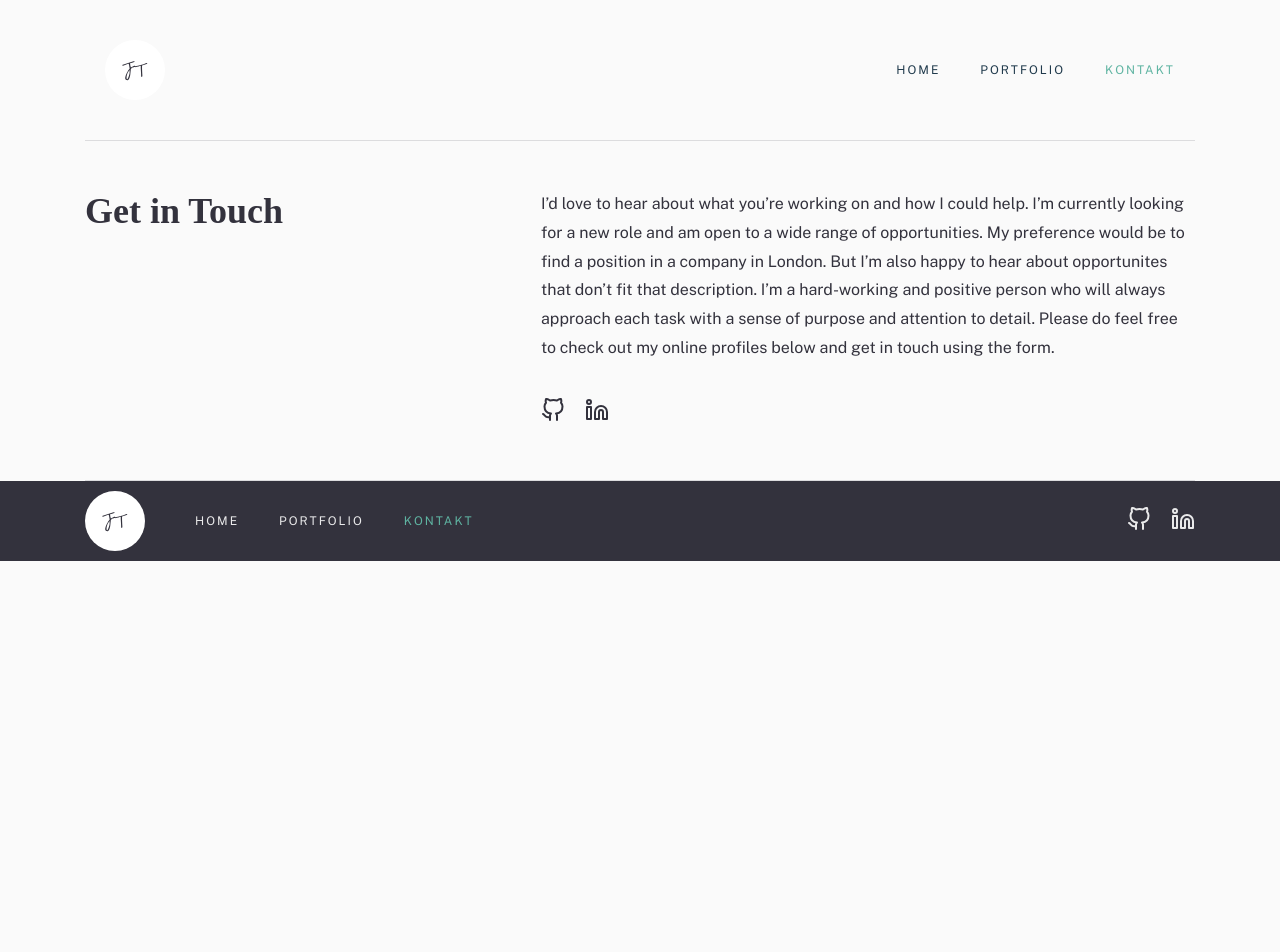
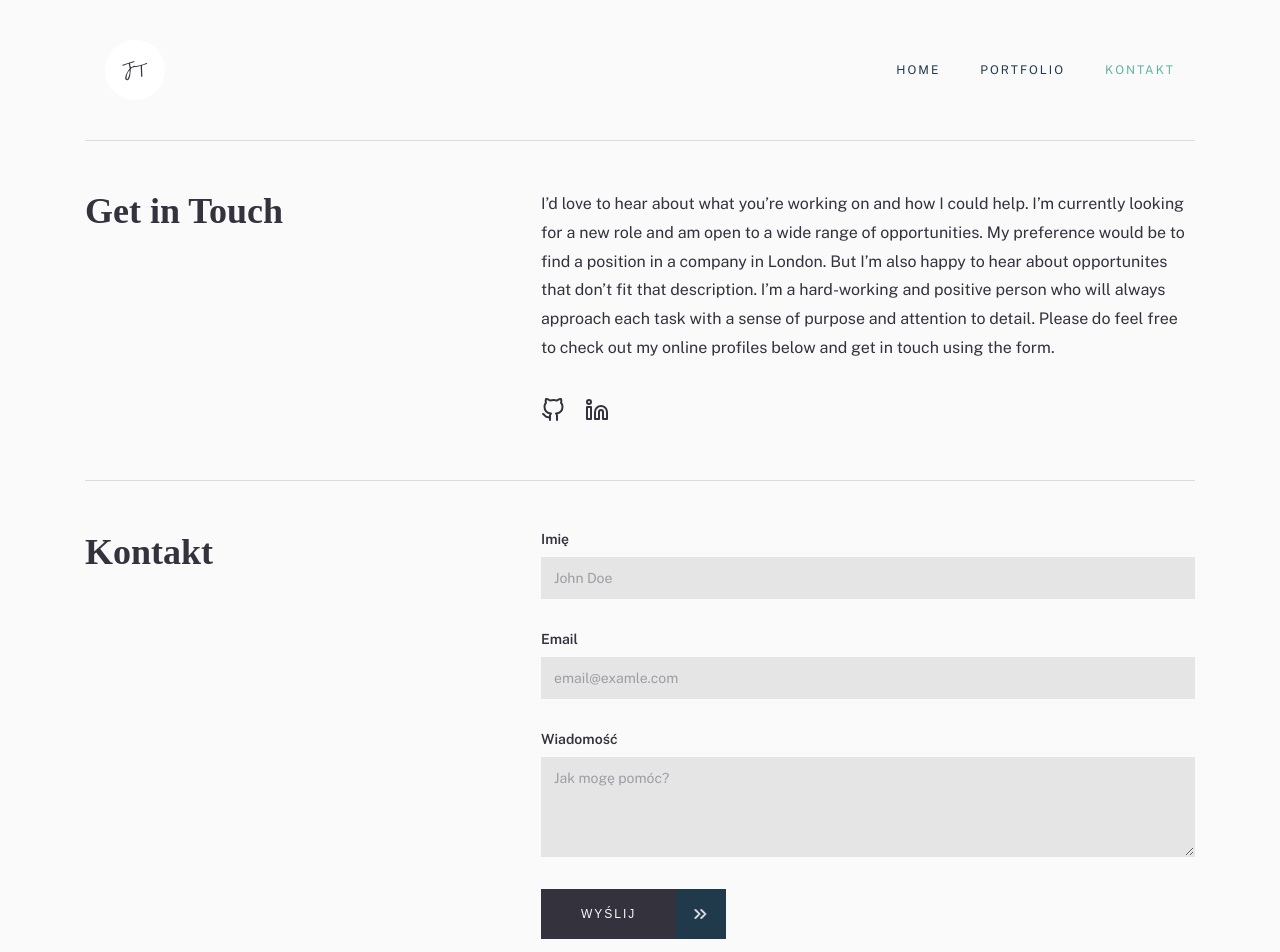
Before and after one commit to jarekTerejko/my-website, a React (Create React App) app: page /contact in a window 1280 px wide. Shown: the top 952 px of the page. Before the commit the page ends 800 px from the top, so only its background shows below. Built offline with nearby package versions, Linux system fonts and the light colour scheme; a web font is replaced by a local one.

Commit message:
add contact page

```diff
--- a/public/index.html
+++ b/public/index.html
@@ -23,9 +23,15 @@
       work correctly both with client-side routing and a non-root public URL.
       Learn how to configure a non-root public URL by running `npm run build`.
     -->
-    <title>React App</title>
+    <title>Jarosław Terejko Front-end Developer</title>
   </head>
   <body>
+     <!-- A little help for the Netlify post-processing bots -->
+    <form name="contact" netlify netlify-honeypot="bot-field" hidden>
+      <input type="text" name="name" />
+      <input type="text" name="email" />
+      <textarea name="msg"></textarea>
+    </form>
     <noscript>You need to enable JavaScript to run this app.</noscript>
     <div id="root"></div>
     <!--
--- /dev/null
+++ b/src/components/SectionContactForm/SectionFormElements.js
@@ -0,0 +1,118 @@
+import styled, { keyframes } from "styled-components";
+import { Button } from "../Button/ButtonElements";
+
+export const ContactFormWrapper = styled.div`
+  padding: 5rem 0;
+`;
+
+export const ContactFormCols = styled.div`
+  display: grid;
+  grid-template-columns: repeat(5, 1fr);
+  gap: 30px;
+
+  @media screen and (max-width: 650px) {
+    display: block;
+  }
+`;
+
+export const ContactFormColLeft = styled.div`
+  grid-column: 1/3;
+`;
+
+export const ContactFormColRight = styled.div`
+  grid-column: 3/6;
+`;
+
+export const ContactFormEl = styled.form``;
+
+export const ContactFormRow = styled.div`
+  margin-bottom: 3.2rem;
+  position: relative;
+`;
+
+export const ContactFormLabel = styled.label`
+  display: block;
+  font-size: 1.4rem;
+  font-weight: var(--weight-semiBold);
+  margin-bottom: 1rem;
+`;
+
+export const ContactFormTextInput = styled.input`
+  display: block;
+  width: 100%;
+  padding: 1.2rem;
+  border: 1px solid transparent;
+  background: var(--color-form-input-bg);
+  color: var(--color-grayish-dark-blue);
+  transition: var(--transition) border-color;
+  font-family: var(--font-family-sans);
+  font-size: 1.4rem;
+  outline: none;
+
+  &::placeholder {
+    color: var(--color-form-input-place-holder);
+  }
+
+  &:focus {
+    border-color: var(--color-cyan);
+  }
+`;
+
+export const ContactFormErrorMsg = styled.span`
+  color: var(--color-red);
+  display: block;
+  font-size: 1.2rem;
+  position: absolute;
+  left: 0;
+  bottom: -15px;
+`;
+
+export const ContactFormTextarea = styled.textarea`
+  display: block;
+  background: var(--color-form-input-bg);
+  font-family: var(--font-family-sans);
+  font-size: 1.4rem;
+  color: var(--color-grayish-dark-blue);
+  padding: 1.2rem;
+  width: 100%;
+  border: 1px solid transparent;
+  min-height: 10rem;
+  outline: none;
+  transition: var(--transition) border-color;
+
+  &::placeholder {
+    color: var(--color-form-input-place-holder);
+  }
+
+  &:focus {
+    border-color: var(--color-cyan);
+  }
+`;
+
+const moveRightLeft = keyframes`
+  from {
+    transform: translateX(1px);
+  }
+  to {
+    transform: translateX(-1px);
+  }
+`;
+
+export const ChevronsRightIcon = styled.img`
+  margin-left: 4rem;
+  margin-right: 0;
+  padding: 0 1.5rem;
+  animation: ${moveRightLeft} 0.5s linear infinite alternate;
+`;
+
+export const ContactFormSubmitBtn = styled(Button)`
+  border: none;
+  padding: 1.5rem 0 1.5rem 4rem;
+  cursor: pointer;
+  outline: none;
+
+  &::before {
+    right: 0;
+    left: unset;
+  }
+`;
--- /dev/null
+++ b/src/components/SectionContactForm/index.js
@@ -0,0 +1,142 @@
+import React, { useState } from "react";
+import { HeroHeading } from "../Hero/HeroElements";
+import { WrapperEl } from "../Wrapper/WrapperElement";
+import {
+  ContactFormColLeft,
+  ContactFormColRight,
+  ContactFormCols,
+  ContactFormErrorMsg,
+  ContactFormLabel,
+  ContactFormRow,
+  ContactFormTextarea,
+  ContactFormTextInput,
+  ContactFormWrapper,
+  ContactFormEl,
+  ContactFormSubmitBtn,
+  ChevronsRightIcon,
+} from "./SectionFormElements";
+import ChevronsIcon from "../../images/contact/chevrons-right.svg";
+const ContactForm = () => {
+  const [inputValues, setInputValues] = useState({
+    firstName: "",
+    email: "",
+    msg: "",
+  });
+  const [isSubmited, setIsSubmited] = useState(false);
+
+  const encode = (data) => {
+    return Object.keys(data)
+      .map(
+        (key) => encodeURIComponent(key) + "=" + encodeURIComponent(data[key])
+      )
+      .join("&");
+  };
+
+  const handleInputChange = (e) => {
+    if (isSubmited) {
+      setIsSubmited(false);
+    }
+    setInputValues({ ...inputValues, [e.target.name]: e.target.value });
+  };
+
+  const isMailValid = (email) => {
+    return /^(("[\w-\s]+")|([\w-]+(?:\.[\w-]+)*)|("[\w-\s]+")([\w-]+(?:\.[\w-]+)*))(@((?:[\w-]+\.)*\w[\w-]{0,66})\.([a-z]{2,6}(?:\.[a-z]{2})?)$)|(@\[?((25[0-5]\.|2[0-4][0-9]\.|1[0-9]{2}\.|[0-9]{1,2}\.))((25[0-5]|2[0-4][0-9]|1[0-9]{2}|[0-9]{1,2})\.){2}(25[0-5]|2[0-4][0-9]|1[0-9]{2}|[0-9]{1,2})\]?$)/i.test(
+      email
+    );
+  };
+
+  const handleSubmit = (e) => {
+    setIsSubmited(true);
+    if (
+      !inputValues.firstName ||
+      !inputValues.email ||
+      !inputValues.msg ||
+      !isMailValid(inputValues.email)
+    ) {
+      e.preventDefault();
+    } else {
+      fetch("/", {
+        method: "POST",
+        headers: { "Content-Type": "application/x-www-form-urlencoded" },
+        body: encode({ "form-name": "contact", ...inputValues }),
+      })
+        .then(() => alert("Success!"))
+        .catch((error) => alert(error));
+
+      e.preventDefault();
+    }
+  };
+
+  return (
+    <ContactFormWrapper>
+      <WrapperEl>
+        <ContactFormCols>
+          <ContactFormColLeft>
+            <HeroHeading as="h2">Kontakt</HeroHeading>
+          </ContactFormColLeft>
+          <ContactFormColRight>
+            <ContactFormEl onSubmit={handleSubmit}>
+              <ContactFormRow>
+                <ContactFormLabel htmlFor="firstName">Imię</ContactFormLabel>
+                <ContactFormTextInput
+                  type="text"
+                  name="firstName"
+                  value={inputValues.firstName}
+                  onChange={(e) => handleInputChange(e)}
+                  placeholder="John Doe"
+                />
+                {isSubmited && !inputValues.firstName && (
+                  <ContactFormErrorMsg>
+                    To pole nie może pozostać puste
+                  </ContactFormErrorMsg>
+                )}
+              </ContactFormRow>
+              <ContactFormRow>
+                <ContactFormLabel htmlFor="email">Email</ContactFormLabel>
+                <ContactFormTextInput
+                  type="text"
+                  name="email"
+                  value={inputValues.email}
+                  onChange={(e) => handleInputChange(e)}
+                  placeholder="email@examle.com"
+                />
+                {isSubmited && !inputValues.email && (
+                  <ContactFormErrorMsg>
+                    To pole nie może pozostać puste
+                  </ContactFormErrorMsg>
+                )}
+                {isSubmited &&
+                  inputValues.email &&
+                  !isMailValid(inputValues.email) && (
+                    <ContactFormErrorMsg>
+                      Sprawdź poprawność podanego adresu email
+                    </ContactFormErrorMsg>
+                  )}
+              </ContactFormRow>
+              <ContactFormRow>
+                <ContactFormLabel htmlFor="msg">Wiadomość</ContactFormLabel>
+                <ContactFormTextarea
+                  value={inputValues.msg}
+                  onChange={(e) => handleInputChange(e)}
+                  name="msg"
+                  placeholder="Jak mogę pomóc?"
+                ></ContactFormTextarea>
+                {isSubmited && !inputValues.msg && (
+                  <ContactFormErrorMsg>
+                    To pole nie może pozostać puste
+                  </ContactFormErrorMsg>
+                )}
+              </ContactFormRow>
+              <ContactFormSubmitBtn type="submit" as="button">
+                Wyślij
+                <ChevronsRightIcon src={ChevronsIcon} />
+              </ContactFormSubmitBtn>
+            </ContactFormEl>
+          </ContactFormColRight>
+        </ContactFormCols>
+      </WrapperEl>
+    </ContactFormWrapper>
+  );
+};
+
+export default ContactForm;
--- a/src/components/SectionContactIntro/SectionIntroElements.js
+++ b/src/components/SectionContactIntro/SectionIntroElements.js
@@ -10,6 +10,10 @@ export const ContactIntroCols = styled.section`
   grid-template-columns: repeat(5, 1fr);
   gap: 30px;
   position: relative;
+
+  @media screen and (max-width: 650px) {
+    display: block;
+  }
 
   &::before,
   &::after {
--- a/src/pages/Contact.js
+++ b/src/pages/Contact.js
@@ -1,13 +1,11 @@
 import React, { useState, useEffect } from "react";
 import Loader from "../components/Loader";
-import NotFound from "../components/NotFound";
+import ContactForm from "../components/SectionContactForm";
 import ContactIntro from "../components/SectionContactIntro";
 
 const Contact = () => {
   const [contactData, setContactData] = useState(null);
   const [isLoading, setIsLoading] = useState(false);
-
-  console.log(contactData);
 
   const getData = async () => {
     try {
@@ -34,14 +32,17 @@ const Contact = () => {
     // }
   }, []);
 
-  if (isLoading) {
-    return <Loader />;
-  }
-
-  return contactData ?
-  <>
-    <ContactIntro contactData={contactData} />
-  </> : <NotFound />;
+  return (
+    <>
+      {isLoading ? <Loader /> : null}
+      {contactData ? (
+        <>
+          <ContactIntro contactData={contactData} />
+          <ContactForm />
+        </>
+      ) : null}
+    </>
+  );
 };
 
 export default Contact;
```
Also changed, not shown: src/images/contact/chevrons-right.svg (added).
